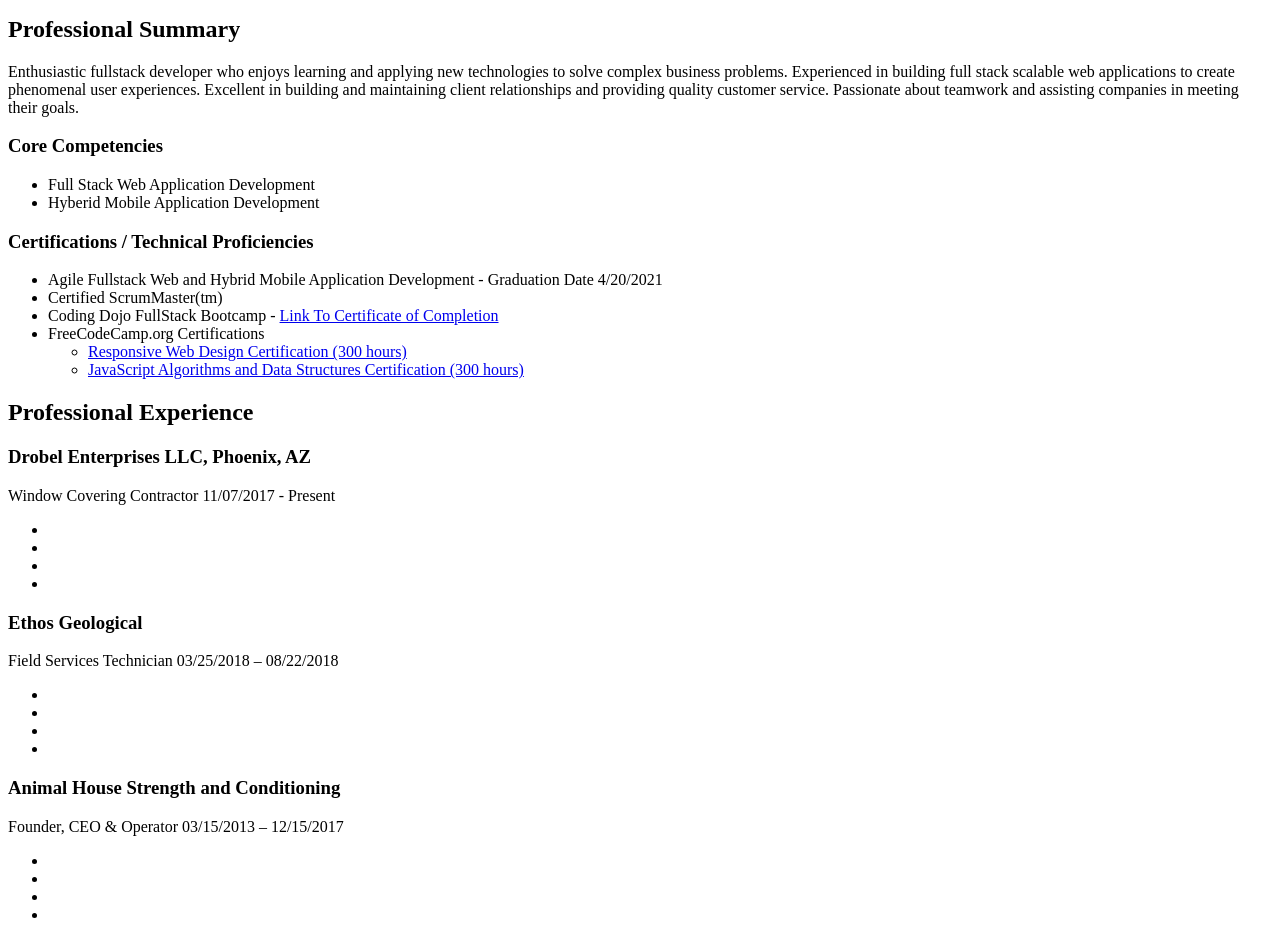
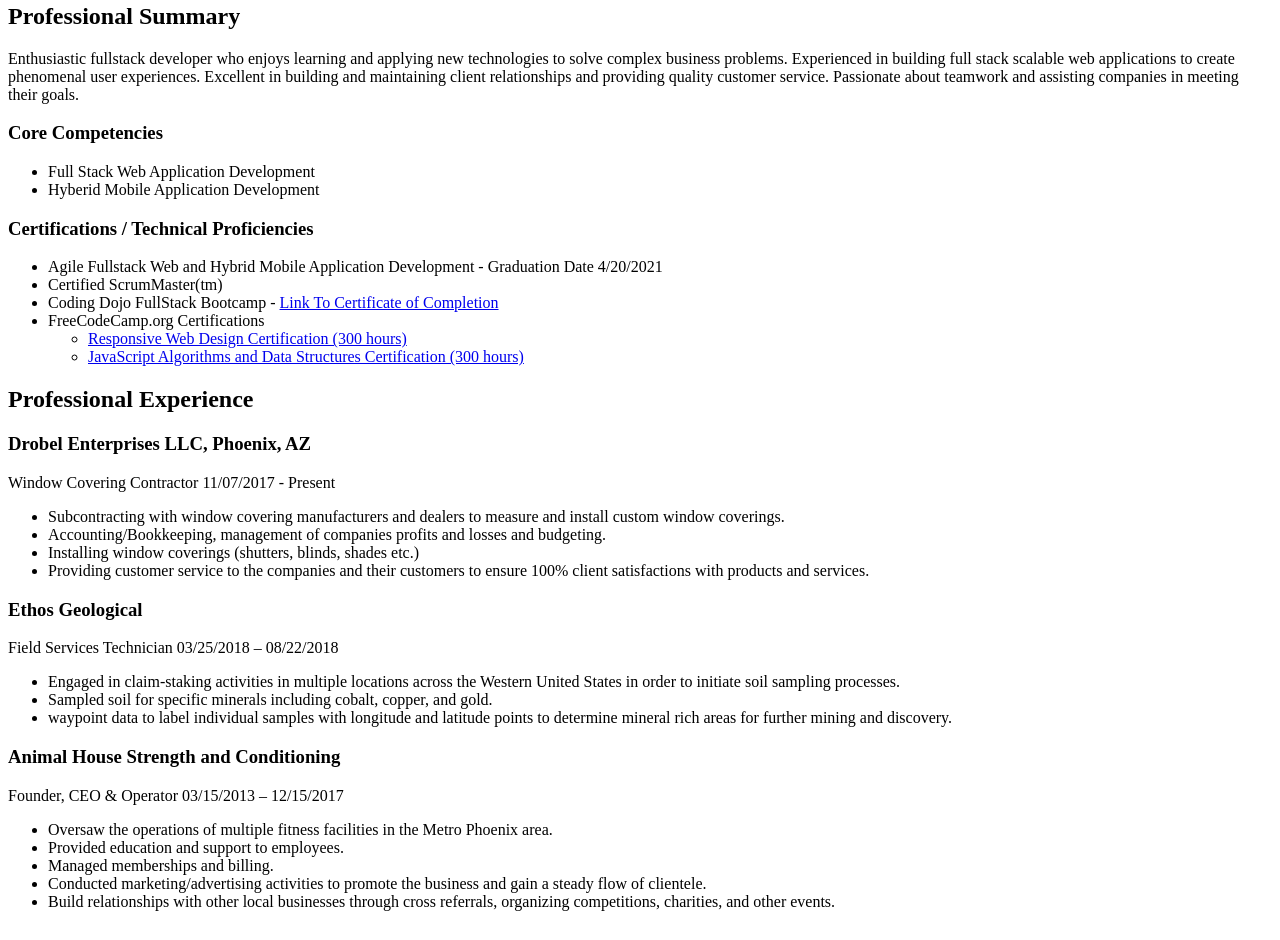
Before and after one commit to ryandrobel/ryandrobel.github.io, a plain HTML site: page resume.html in a window 1280 px wide. Shown: the part 355-1295 px from the top of the page. Drawn offline with Linux system fonts and the light colour scheme.

Commit message:
Updated resume

```diff
--- a/resume.html
+++ b/resume.html
@@ -8,6 +8,7 @@
 </head>
 
 <body>
+
     <nav>
         <ul>
             <li><a href="index.html">Home</a></li>
@@ -15,33 +16,43 @@
             <li><a href="contact.html">Contact</a></li>
         </ul>
     </nav>
-    <div>
+    <main>
+        <section>
+
             <h1>Ryan Drobel</h1>
             <h2>Certified Full Stack Web Developer</h2>
             <p>ryandrobel@gmail.com</p>
             <p>(480)352-9095</p>
             <p>Chicago, IL 60622</p>
-        <p><a href="https://www.linkedin.com/in/ryan-drobel-40b59934/" target="_blank" rel="noopener">LinkedIn</a></p>
+            <p><a href="https://www.linkedin.com/in/ryan-drobel-40b59934/" target="_blank" rel="noopener">LinkedIn</a>
+            </p>
             <p><a href="https://www.github.com/ryandrobel" target="_blank" rel="noopener">GitHub</a></p>
 
+        </section>
 
-    </div>
-    <div>
+        <section>
+
             <h2>Professional Summary</h2>
             <p>Enthusiastic fullstack developer who enjoys learning and applying new technologies to solve complex
                 business problems. Experienced in building full stack scalable web applications to create phenomenal
                 user experiences. Excellent in building and maintaining client relationships and providing quality
                 customer service. Passionate about teamwork and assisting companies in meeting their goals.</p>
-    </div>
-    <div>
+
+        </section>
+
+        <section>
+
             <h3>Core Competencies</h3>
             <ul>
                 <li>Full Stack Web Application Development</li>
                 <li>Hyberid Mobile Application Development</li>
 
             </ul>
-    </div>
-    <div>
+
+        </section>
+
+        <section>
+
             <h3>Certifications / Technical Proficiencies</h3>
             <ul>
                 <li>Agile Fullstack Web and Hybrid Mobile Application Development - Graduation Date 4/20/2021</li>
@@ -59,50 +70,67 @@
                                 Algorithms and Data Structures Certification (300 hours)</a></li>
                     </ul>
                 </li>
-    </div>
-    <div>
+
+        </section>
+
+        <section>
 
             <h2>Professional Experience</h2>
 
 
-        <div>
+
             <h3>Drobel Enterprises LLC, Phoenix, AZ</h3>
             <p>Window Covering Contractor 11/07/2017 - Present</p>
-        </div>
-        <div>
+
             <ul>
-                <li></li>
-                <li></li>
-                <li></li>
-                <li></li>
+                <li>Subcontracting with window covering manufacturers and dealers to measure and install custom
+                    window coverings.</li>
+                <li>Accounting/Bookkeeping, management of companies profits and losses and budgeting.
+                </li>
+                <li>Installing window coverings (shutters, blinds, shades etc.)</li>
+                <li>Providing customer service to the companies and their customers to ensure 100% client
+                    satisfactions with products and services.</li>
             </ul>
-        </div>
-        <div>
+
+        </section>
+
+        <section>
+
             <h3>Ethos Geological</h3>
             <p>Field Services Technician 03/25/2018 – 08/22/2018</p>
-        </div>
-        <div>
+
             <ul>
-                <li></li>
-                <li></li>
-                <li></li>
-                <li></li>
+                <li>Engaged in claim-staking activities in multiple locations across the Western United States
+                    in
+                    order to initiate soil sampling processes.</li>
+                <li>Sampled soil for specific minerals including cobalt, copper, and gold.
+                </li>
+                <li> waypoint data to label individual samples with longitude and latitude points to determine
+                    mineral rich areas for further mining and discovery.
+                </li>
             </ul>
-        </div>
 
-        <div>
+        </section>
+
+        <section>
+
             <h3>Animal House Strength and Conditioning</h3>
             <p>Founder, CEO &amp; Operator 03/15/2013 – 12/15/2017</p>
-        </div>
-        <div>
+
             <ul>
-                <li></li>
-                <li></li>
-                <li></li>
-                <li></li>
+                <li>Oversaw the operations of multiple fitness facilities in the Metro Phoenix area.
+                </li>
+                <li>Provided education and support to employees. </li>
+                <li>Managed memberships and billing.</li>
+                <li>Conducted marketing/advertising activities to promote the business and gain a steady flow of
+                    clientele.</li>
+                <li>Build relationships with other local businesses through cross referrals, organizing
+                    competitions, charities, and other events. </li>
             </ul>
-        </div>
-    </div>
+
+        </section>
+
+    </main>
 
 </body>
 
```
Lines whose indentation alone changed are shown as unchanged.
